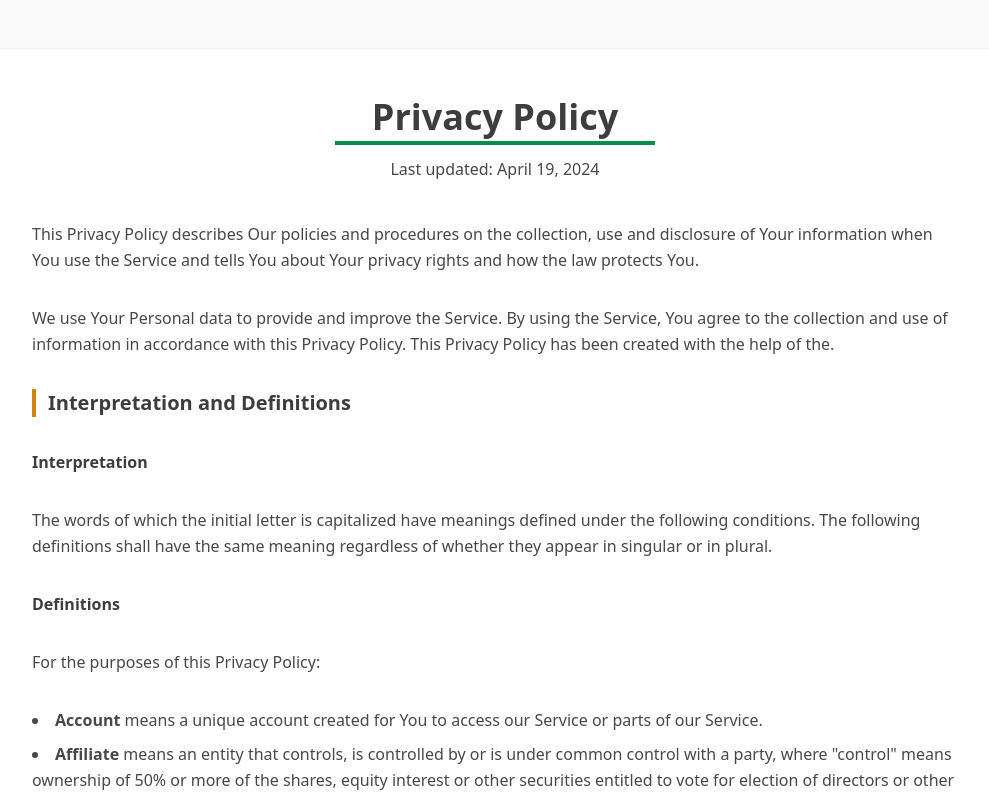
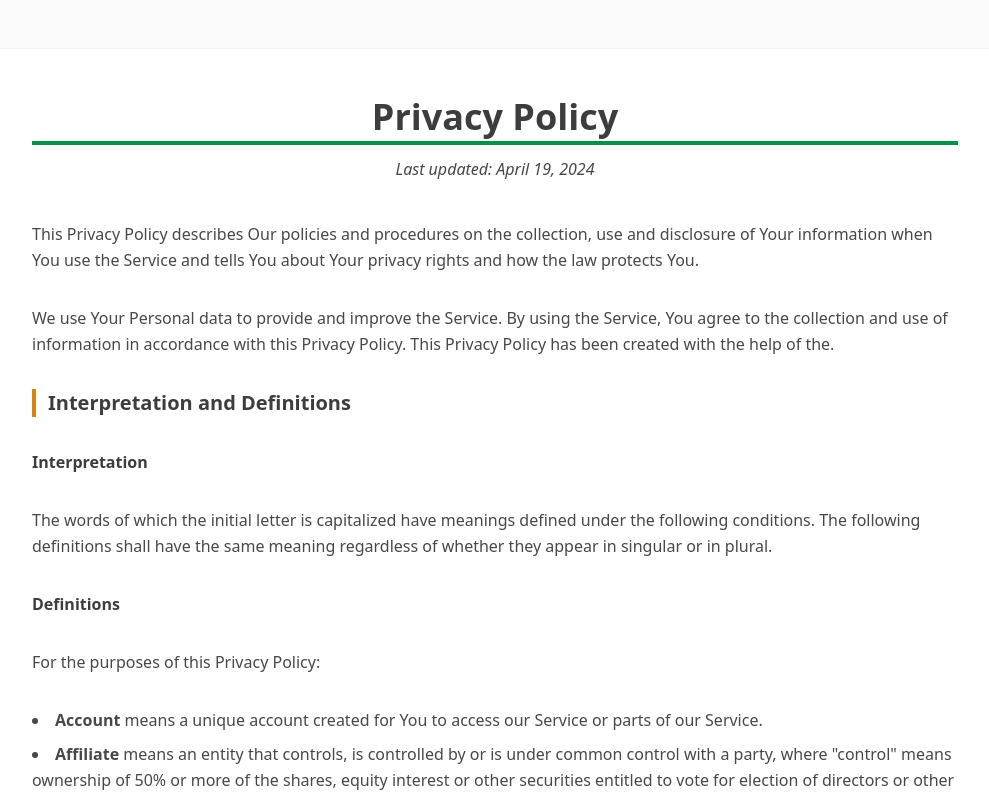
Before and after one commit to simar1810/monash_wellness_funnel, a Next.js app: page /privacy-policy in a window 1280 px wide. Shown: the top 798 px of the page, without its empty margins (145-1134 px from the left). Built offline with nearby package versions, Linux system fonts and the light colour scheme.

Commit message:
/privacy-/terms-pages-added

```diff
--- a/src/app/privacy-policy/page.jsx
+++ b/src/app/privacy-policy/page.jsx
@@ -8,10 +8,10 @@ const PrivacyPolicy = () => {
       <div className="max-w-5xl mx-auto bg-white shadow-md rounded-2xl p-6 sm:p-10 lg:p-12 relative z-10 border border-gray-100">
         {/* Header */}
         <div className="text-center mb-10">
-          <h1 className="w-full md:w-xs pb-1 mx-auto text-2xl sm:text-4xl font-bold text-[#3D3D3D] mb-3 border-b-4 border-[#009048]">
+          <h1 className="w-full  pb-1 mx-auto text-2xl sm:text-4xl font-bold text-[#3D3D3D] mb-3 border-b-4 border-[#009048]">
             Privacy Policy
           </h1>
-          <p className="text-[#494848] text-sm sm:text-base">
+          <p className="text-[#494848] text-sm sm:text-base italic">
             Last updated: April 19, 2024
           </p>
         </div>
--- a/src/app/terms-and-conditions/page.js
+++ b/src/app/terms-and-conditions/page.js
@@ -6,7 +6,7 @@ const page = () => {
   return (
     <section className="bg-[#FAFAFA] min-h-screen py-12 px-6 sm:px-10 lg:px-20 xl:px-32 overflow-hidden">
       <div className="max-w-5xl mx-auto bg-white shadow-md rounded-2xl p-8 sm:p-12 space-y-6 text-gray-700 leading-relaxed">
-        <h2 className="w-full md:w-sm pb-1 mx-auto text-2xl sm:text-4xl font-bold text-[#3D3D3D] mb-3 md:mb-5 border-b-4 border-[#009048] text-center">
+        <h2 className="w-full pb-1 mx-auto text-2xl sm:text-4xl font-bold text-[#3D3D3D] mb-3 md:mb-5 border-b-4 border-[#009048] text-center">
           Terms and Conditions
         </h2>
 
```
